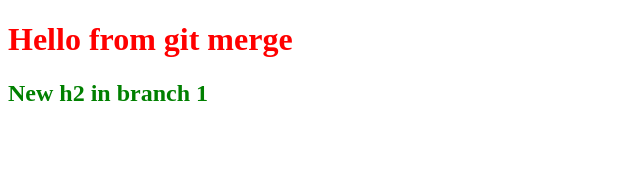
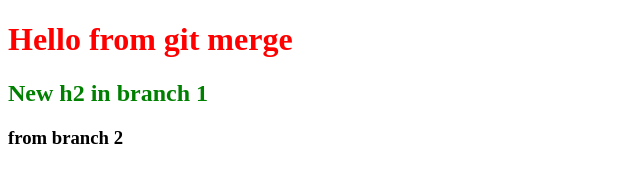
Before and after one commit to Thapsamit/gittutscomd, a plain HTML site: page index.html in a window 1280 px wide. Shown: the whole page, without its empty margins (0-640 px from the left). Drawn offline with Linux system fonts and the light colour scheme.

Commit message:
first commit on branch3

```diff
--- /dev/null
+++ b/branch2.js
@@ -0,0 +1 @@
+console.log("branch2");
--- a/index.html
+++ b/index.html
@@ -10,6 +10,7 @@
 <body>
     <h1>Hello from git merge</h1>
     <h2>New h2 in branch 1</h2>
+    <h3>from branch 2</h3>
     <script src="index.js"></script>
 </body>
 </html>
```
